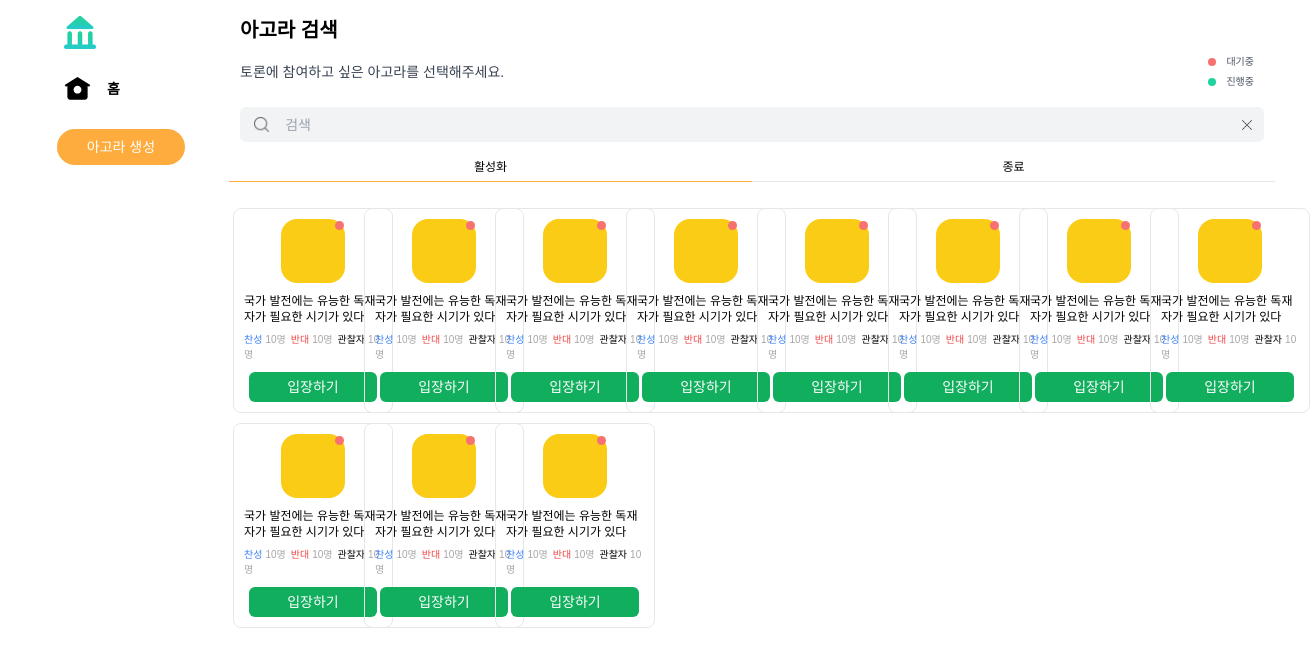
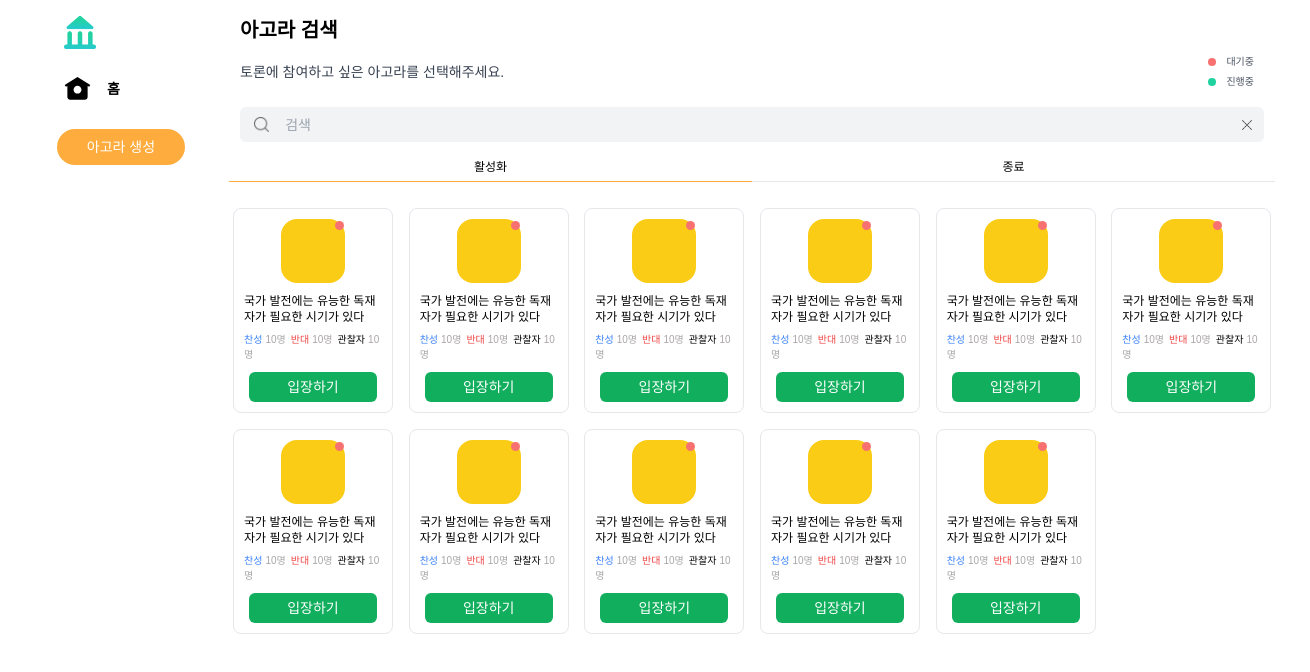
Before and after one commit to Attica-org/athens-client, a Next.js app: page / in a window 1280 px wide. Shown: the top 672 px of the page, 1310 px wide, since content can reach past the window. Built offline with nearby package versions, Linux system fonts and the light colour scheme.

Commit message:
design: 화면에 출력하는 grid 컴포넌트 개수 줄이기

```diff
--- a/src/app/_components/home/molecules/AgoraList.tsx
+++ b/src/app/_components/home/molecules/AgoraList.tsx
@@ -14,7 +14,7 @@ import Agora from "../atoms/Agora";
 
 export default function AgoraList() {
   return (
-    <div className="grid under-large:grid-cols-7 gap-x-10 gap-y-10 under-mobile:grid-cols-2 mobile:grid-cols-3 foldable:grid-cols-4 tablet:grid-cols-6 under-tablet:grid-cols-5 xl:grid-cols-8 2xl:grid-cols-10  sm:grid-cols-4 lg:grid-cols-7 under-xl:grid-cols-6">
+    <div className="grid under-large:grid-cols-5 gap-x-1rem gap-y-1rem under-mobile:grid-cols-2 mobile:grid-cols-2 foldable:grid-cols-3 tablet:grid-cols-4 under-tablet:grid-cols-3 xl:grid-cols-6 2xl:grid-cols-8  sm:grid-cols-3 lg:grid-cols-5 under-xl:grid-cols-4">
       <Agora />
       <Agora />
       <Agora />
```
